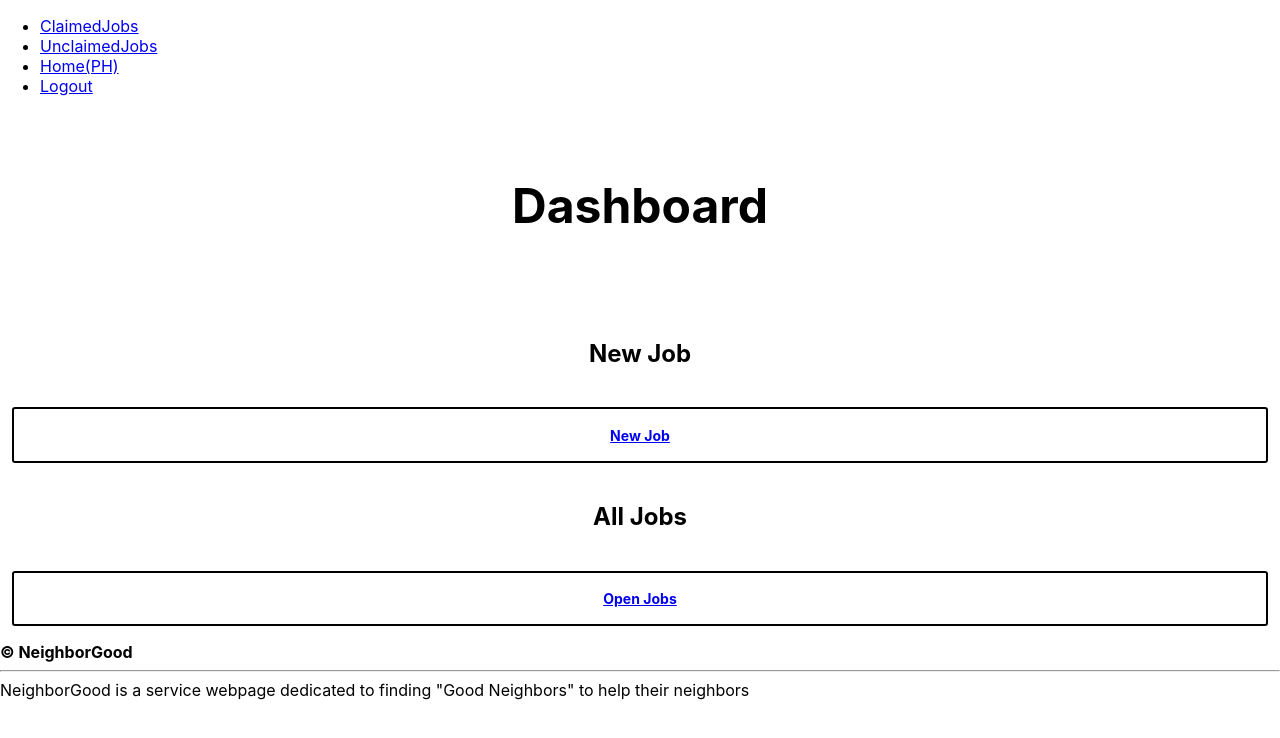
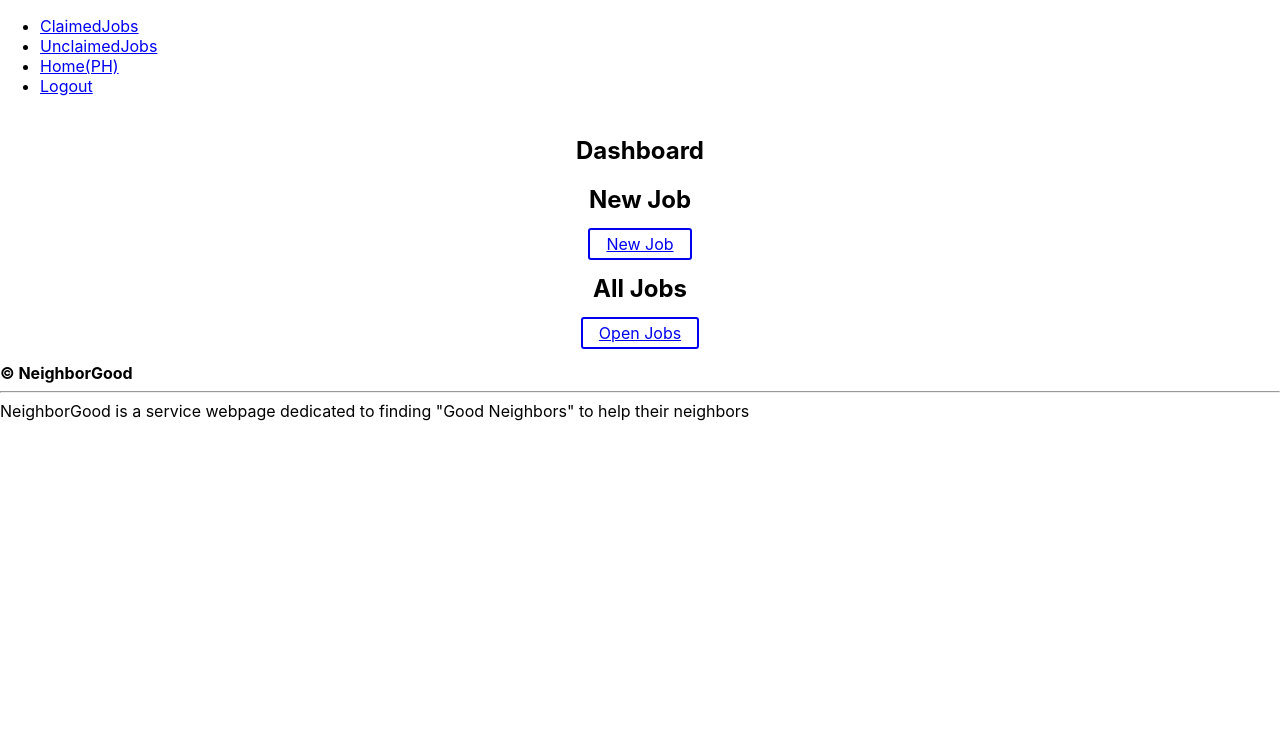
Before and after one commit to Jasonwesleysmith/neighbor-good, a React (Create React App) app in the folder client/: page / in a window 1280 px wide. Shown: the top 738 px of the page. Built offline with nearby package versions, Linux system fonts and the light colour scheme.

Commit message:
restyle dashboard

```diff
--- a/client/src/components/Dashboard/index.js
+++ b/client/src/components/Dashboard/index.js
@@ -4,61 +4,48 @@ import styled from 'styled-components'
 function Dashboard() {
 
     return (
-        <>
         <DashboardStyled>
-                <h1>Dashboard</h1>
-            </DashboardStyled>
+            <h1 className="title">Dashboard</h1>
             <div>
-                <TitleStyled>
                 <h2>New Job</h2>
-                </TitleStyled>
-                <ButtonStyled>
                 <a className="button" href="../Job" target="_blank" rel="noreferrer">
-                        <h3>New Job</h3>
+                    <span>New Job</span>
                 </a>
-                </ButtonStyled>
             </div>
             <div>
-                <TitleStyled>
-                    <h2>All Jobs</h2>
-                </TitleStyled>
-                <ButtonStyled>
+                <h2 className="title">All Jobs</h2>
                 <a className="button" href="../UnclaimedJobs" target="_blank" rel="noreferrer">
-                        <h3>Open Jobs</h3>
+                    <span>Open Jobs</span>
                 </a>
-                </ButtonStyled>
             </div>
-        </>
+        </DashboardStyled>
     )
 
 }
 
 const DashboardStyled = styled.section `
-    font-size: 2em;
   margin: 1em;
   padding: 0.25em 1em;
   border-radius: 3px;
   text-align: center;
-`
-const ButtonStyled = styled.section `
-    font-size: .75em;
+
+  h1{
+    font-size: 2.5em;
+
+  }
+  .title {
+    font-size: 1.5em;
+  }
+
+  .button{
+    font-size: 1em;
     margin: 1em;
     padding: 0.25em 1em;
     border-radius: 3px;
-    text-align: center;
 
     /* Color the border and text with theme.main */
     color: ${props => props.theme.main};
     border: 2px solid ${props => props.theme.main};
 `;
 
-const TitleStyled = styled.section `
-    font-size: 1em;
-    margin: 1em;
-    padding: 0.25em 1em;
-    border-radius: 3px;
-    text-align: center;
-
-`
-
 export default Dashboard;
```
Lines whose indentation alone changed are shown as unchanged.
